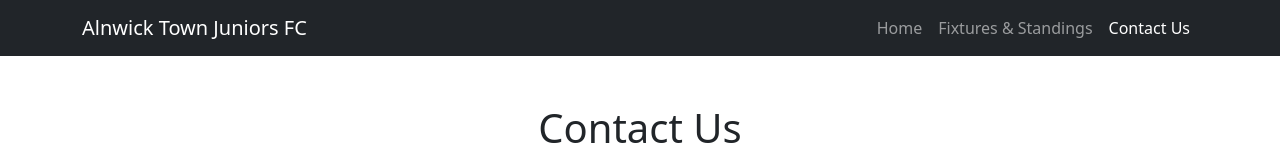
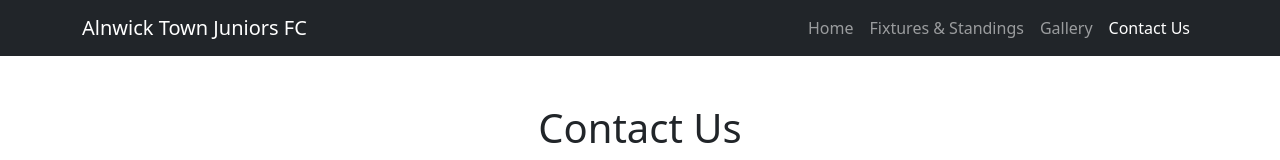
Before and after one commit to WJR1986/alnwicktownjuniors, a plain HTML site: page contact.html in a window 1280 px wide. Shown: the top 160 px of the page. Drawn offline with nearby package versions, Linux system fonts and the light colour scheme.

Commit message:
commit 4

```diff
--- a/contact.html
+++ b/contact.html
@@ -9,9 +9,12 @@
 </head>
 <body>
 
+    <!-- Navigation Bar -->
     <nav class="navbar navbar-expand-lg navbar-dark bg-dark">
         <div class="container">
-            <a class="navbar-brand" href="index.html">Alnwick Town Juniors FC</a>
+            <a class="navbar-brand" href="index.html">
+                Alnwick Town Juniors FC
+            </a>
             <button class="navbar-toggler" type="button" data-bs-toggle="collapse" data-bs-target="#navbarNav">
                 <span class="navbar-toggler-icon"></span>
             </button>
@@ -22,6 +25,9 @@
                     </li>
                     <li class="nav-item">
                         <a class="nav-link" href="fixtures.html">Fixtures & Standings</a>
+                    </li>
+                    <li class="nav-item">
+                        <a class="nav-link" href="gallery.html">Gallery</a>
                     </li>
                     <li class="nav-item">
                         <a class="nav-link active" href="contact.html">Contact Us</a>
```
Also changed, not shown: fixtures.html (+7 -1 lines).
